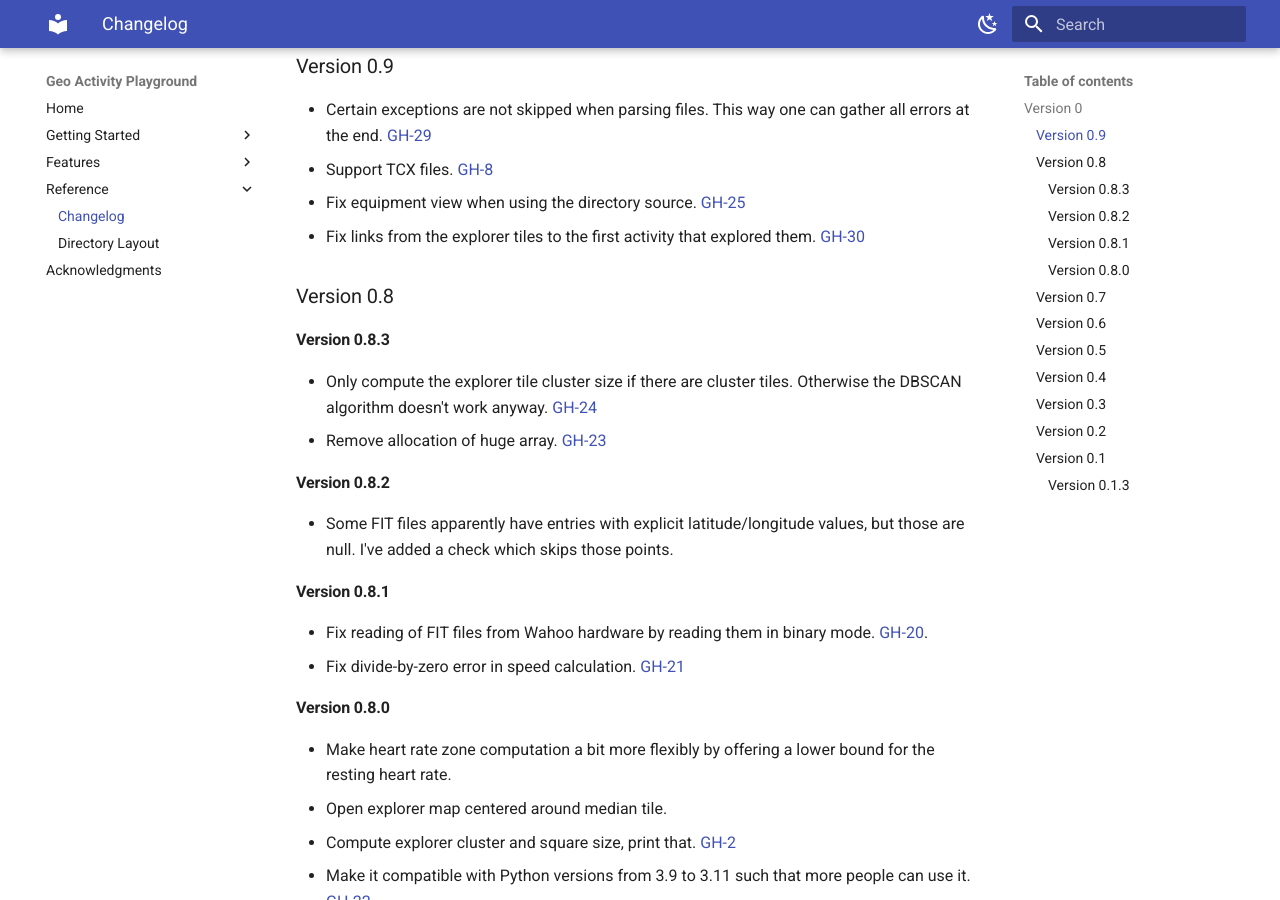
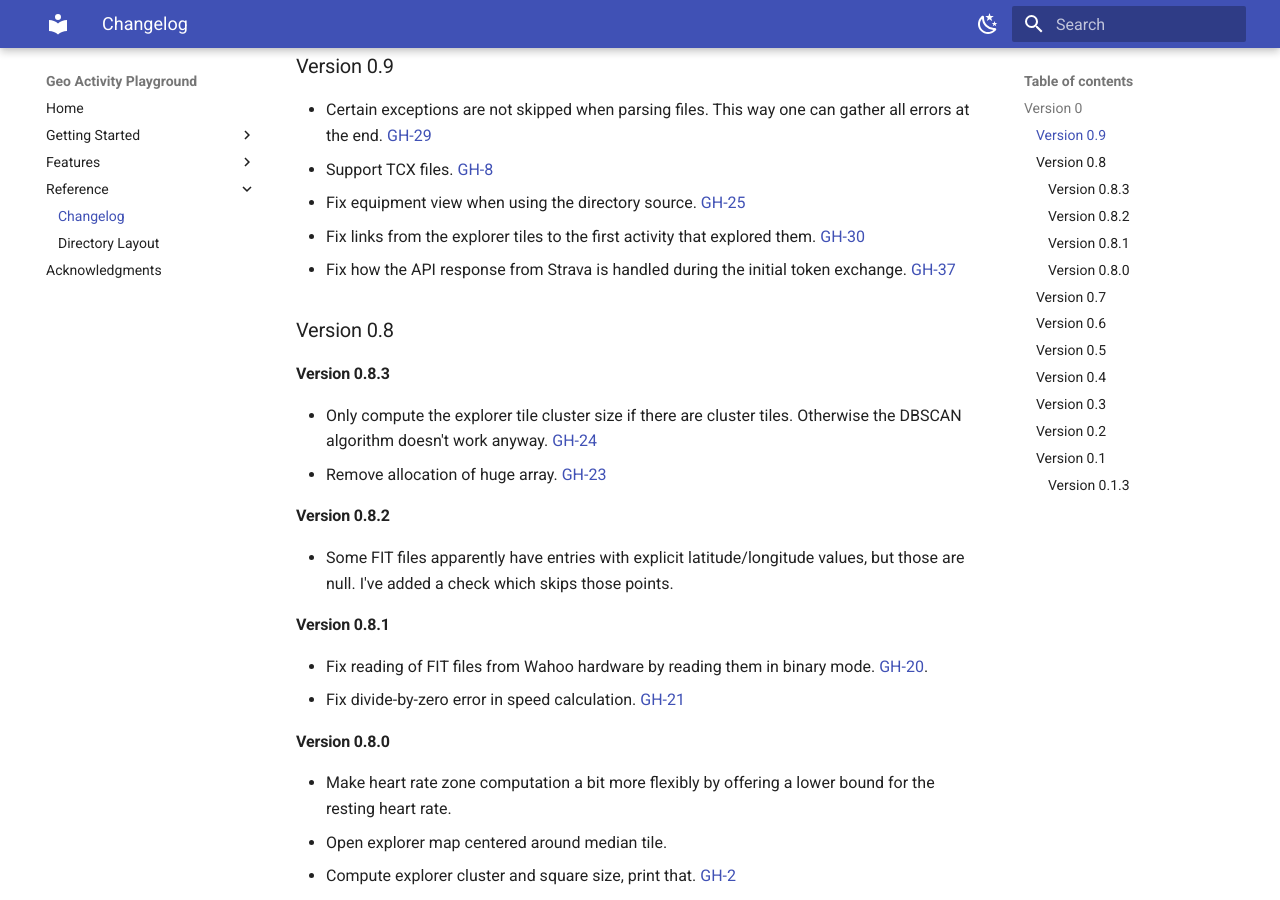
Before and after one commit to martin-ueding/geo-activity-playground, an MkDocs documentation site: the page built from docs/reference/changelog.md, in a window 1280 px wide and 900 px high, scrolled down 328 px. Built offline with MkDocs 1.6.1 and Material for MkDocs 9.7.7, drawn with Linux system fonts in a browser that asks for light colours.

Commit message:
Changelog entry

```diff
--- a/docs/reference/changelog.md
+++ b/docs/reference/changelog.md
@@ -12,6 +12,7 @@
 - Support TCX files. [GH-8](https://github.com/martin-ueding/geo-activity-playground/issues/8)
 - Fix equipment view when using the directory source. [GH-25](https://github.com/martin-ueding/geo-activity-playground/issues/25)
 - Fix links from the explorer tiles to the first activity that explored them. [GH-30](https://github.com/martin-ueding/geo-activity-playground/issues/30)
+- Fix how the API response from Strava is handled during the initial token exchange. [GH-37](https://github.com/martin-ueding/geo-activity-playground/issues/37)
 
 ### Version 0.8
 
```
